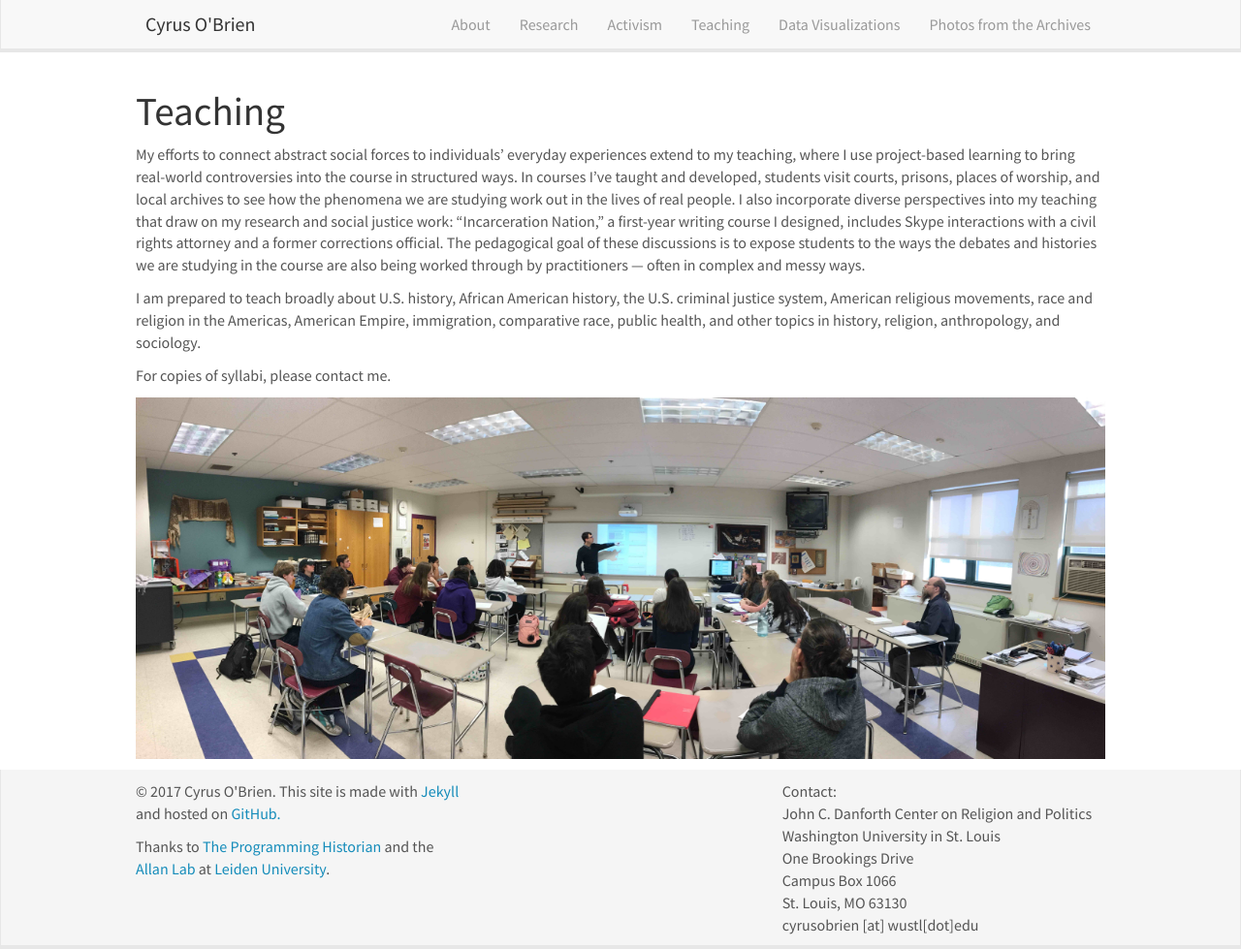
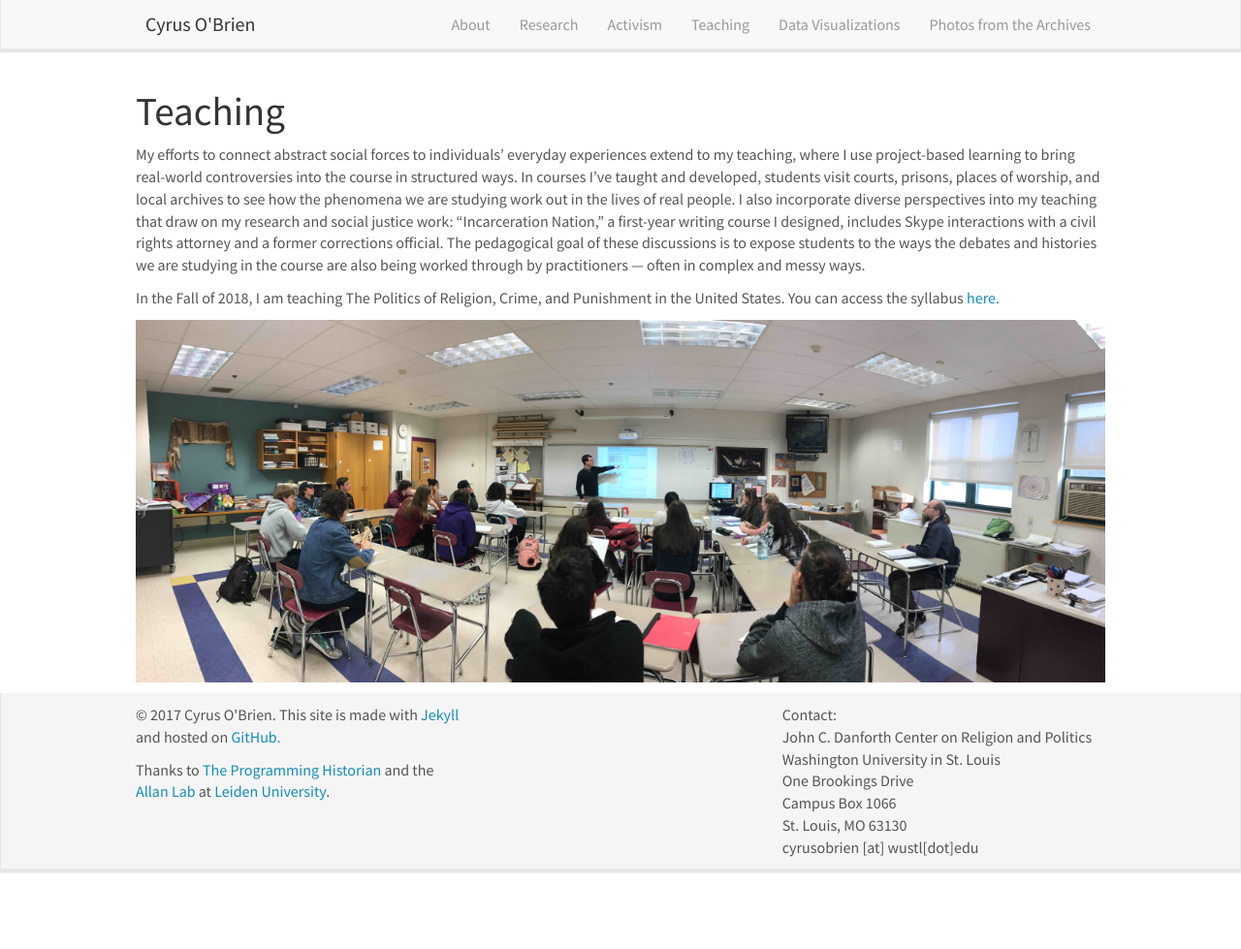
Before and after one commit to cyrusobrien/cyrusobrien, a Jekyll site: the page built from _pages/teaching.md, in a window 1280 px wide and 979 px high. Shown: the whole window at 97% size. Built offline with Jekyll 4.4.1, drawn with Linux system fonts in a browser that asks for light colours; nearby versions of some CDN libraries.

Commit message:
RelPolt275 Syllabus

```diff
--- a/_pages/teaching.md
+++ b/_pages/teaching.md
@@ -10,8 +10,7 @@ permalink: /teaching/
 
 My efforts to connect abstract social forces to individuals’ everyday experiences extend to my teaching, where I use project-based learning to bring real-world controversies into the course in structured ways. In courses I've taught and developed, students visit courts, prisons, places of worship, and local archives to see how the phenomena we are studying work out in the lives of real people. I also incorporate diverse perspectives into my teaching that draw on my research and social justice work: "Incarceration Nation," a first-year writing course I designed, includes Skype interactions with a civil rights attorney and a former corrections official. The pedagogical goal of these discussions is to expose students to the ways the debates and histories we are studying in the course are also being worked through by practitioners --- often in complex and messy ways.
 
-I am prepared to teach broadly about U.S. history, African American history, the U.S. criminal justice system, American religious movements, race and religion in the Americas, American Empire, immigration, comparative race, public health, and other topics in history, religion, anthropology, and sociology.
+In the Fall of 2018, I am teaching The Politics of Religion, Crime, and Punishment in the United States. You can access the syllabus [here.]({{ site.url }}{{ site.baseurl }}/teaching/RelPolt275)
 
-For copies of syllabi, please contact me.
 
 <img  class="img-responsive" src="{{ site.url }}{{ site.baseurl }}/images/picpic/teaching.jpg" alt="teaching">
```
Also changed, not shown: _pages/RelPol275.md (+1 -1 lines).
